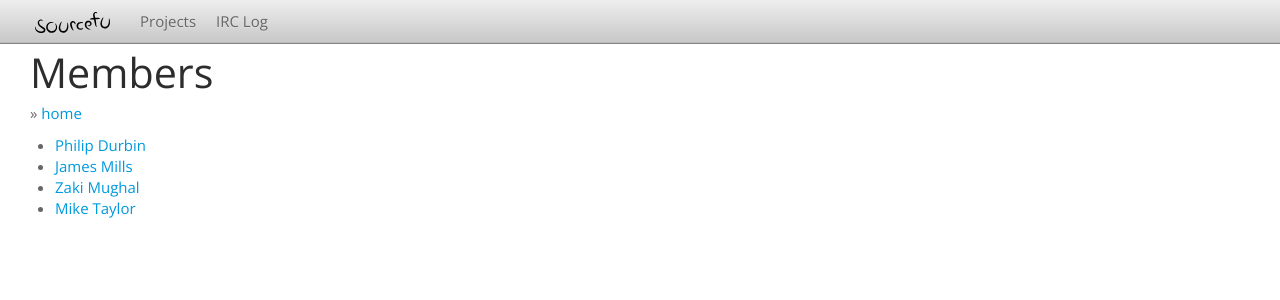
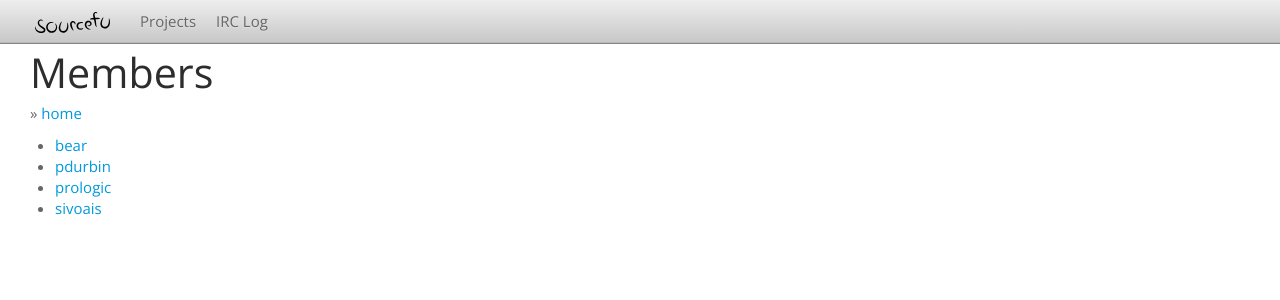
Before and after one commit to sourcefu/sourcefu.github.com, a Jekyll site: the page built from members/index.md, in a window 1280 px wide. Shown: the top 300 px of the page. Built offline with Jekyll 4.4.1, drawn with Linux system fonts in a browser that asks for light colours; Markdown is read by kramdown in place of the engine named in the settings.

Commit message:
reorder by nick

```diff
--- a/members/index.md
+++ b/members/index.md
@@ -2,7 +2,7 @@
 title: Members
 layout: default
 ---
-* [Philip Durbin](pdurbin)
-* [James Mills](prologic)
-* [Zaki Mughal](sivoais)
-* [Mike Taylor](bear)
+* [bear](bear)
+* [pdurbin](pdurbin)
+* [prologic](prologic)
+* [sivoais](sivoais)
```
